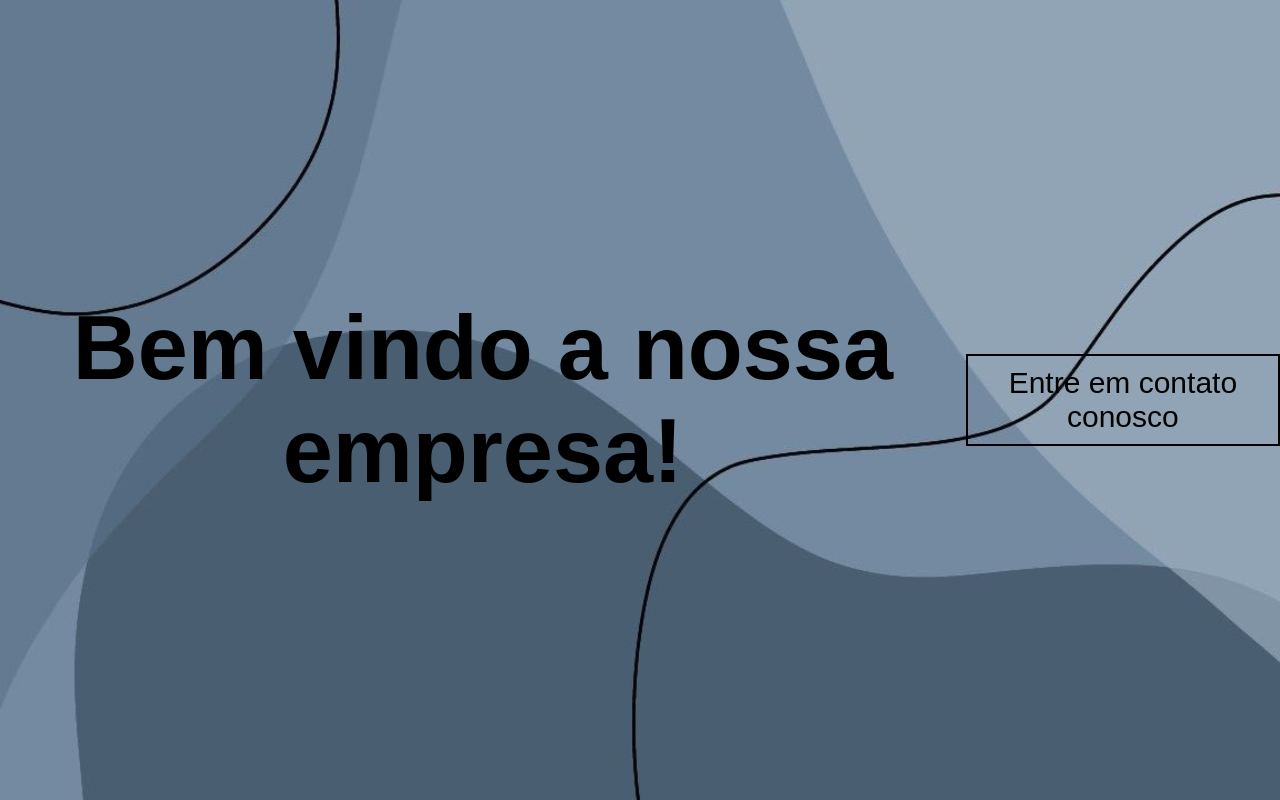
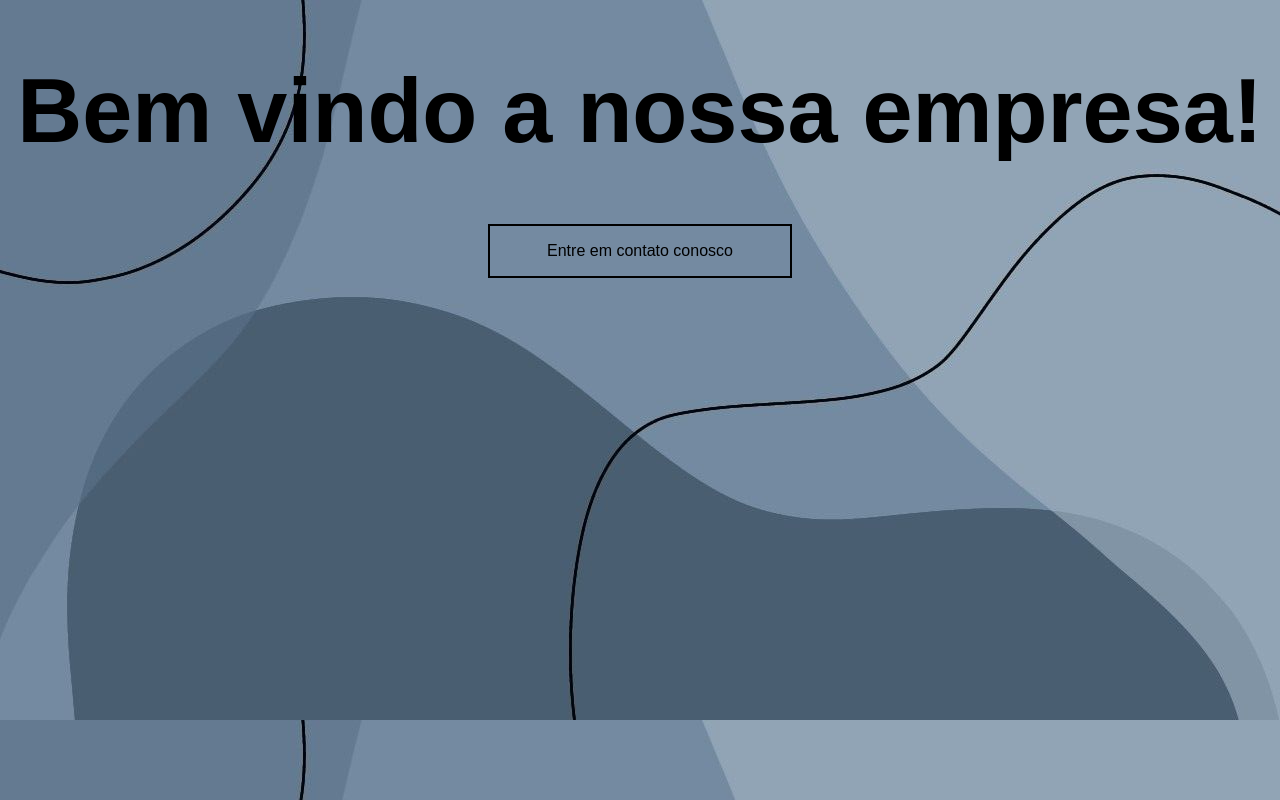
Before and after one commit to KelvinsoaresF/forms, a plain HTML site: page index.html in a window 1280 px wide. Drawn offline with Linux system fonts and the light colour scheme; files whose address does not match are found by name.

Commit message:
fiz alterações

```diff
--- a/Projeto-forms/forms/style.css
+++ /dev/null
@@ -1,24 +0,0 @@
-body {
-    display: flex;
-    justify-content: center;
-    align-items: center;
-    height: 100vh;           /* Garante que o corpo ocupe a altura total da tela */
-    margin: 0;
-    background-image: url(/img/download\ \(2\).jpeg);
-    background-size: cover;
-    font-family: Arial, Helvetica, sans-serifs;
-}
-
-
-.inicio {
-    font-size: 45px;
-    text-align: center;
-}
-
-.botao {
-    border: 2px solid;
-    text-align: center;
-    font-size: 30px;
-    padding: 10px 20px;
-    display: inline-block;
-}
--- a/Projeto-forms/forms/index.html
+++ b/index.html
@@ -10,6 +10,8 @@
     <div class="inicio">
     <h1>Bem vindo a nossa empresa!</h1>
     </div>
-    <div class="botao">Entre em contato conosco</div>
+   <div class="conteiner">
+    <p class="proximo">Entre em contato conosco</p>
+   </div>
 </body>
 </html>
--- /dev/null
+++ b/style.css
@@ -0,0 +1,21 @@
+body {
+    background-image: url(/img/download\ \(2\).jpeg);
+    background-size: cover;
+    font-family: Arial, Helvetica, sans-serifs;
+
+}
+
+
+.inicio {
+    font-size: 45px;
+    text-align: center;
+}
+
+.conteiner {
+    display: flex;
+    justify-content: center;
+    align-items: center;
+    border: solid 2px;
+    width: 300px;
+    margin: 0 auto;
+}
```
